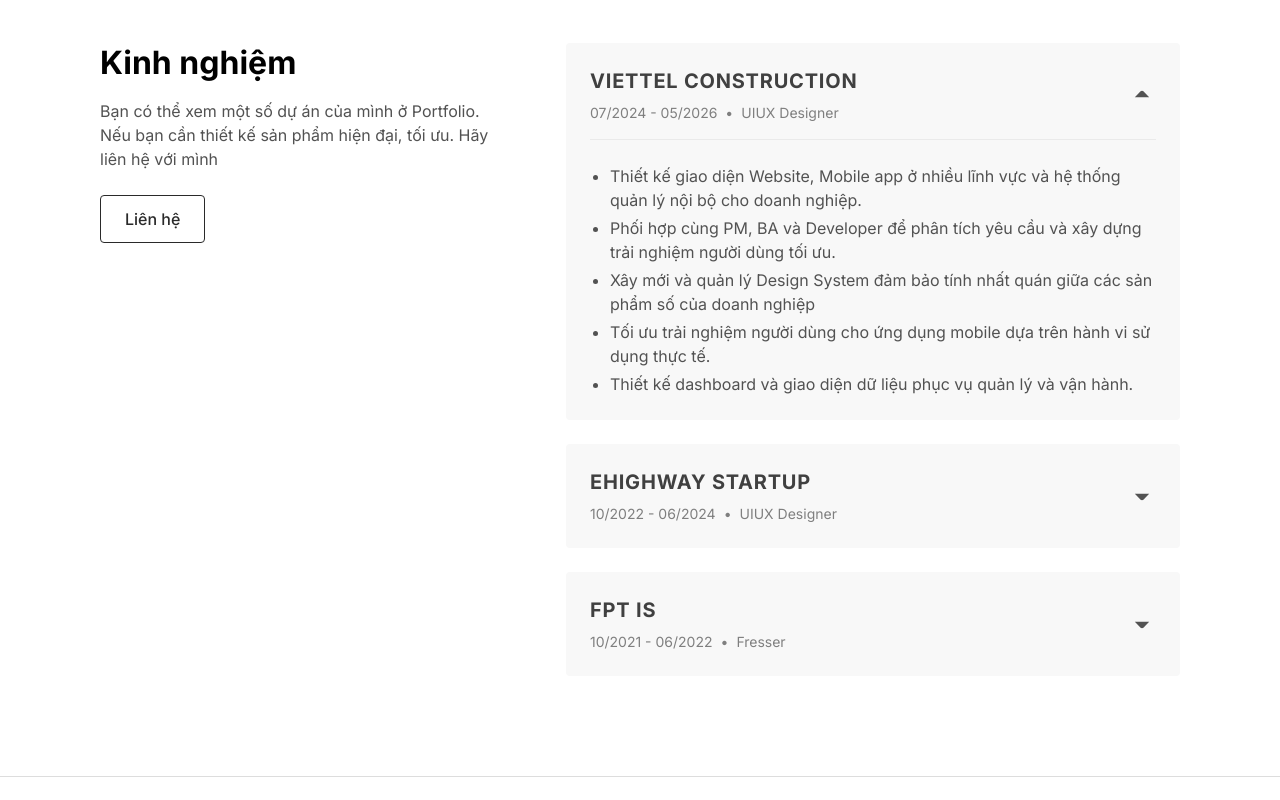
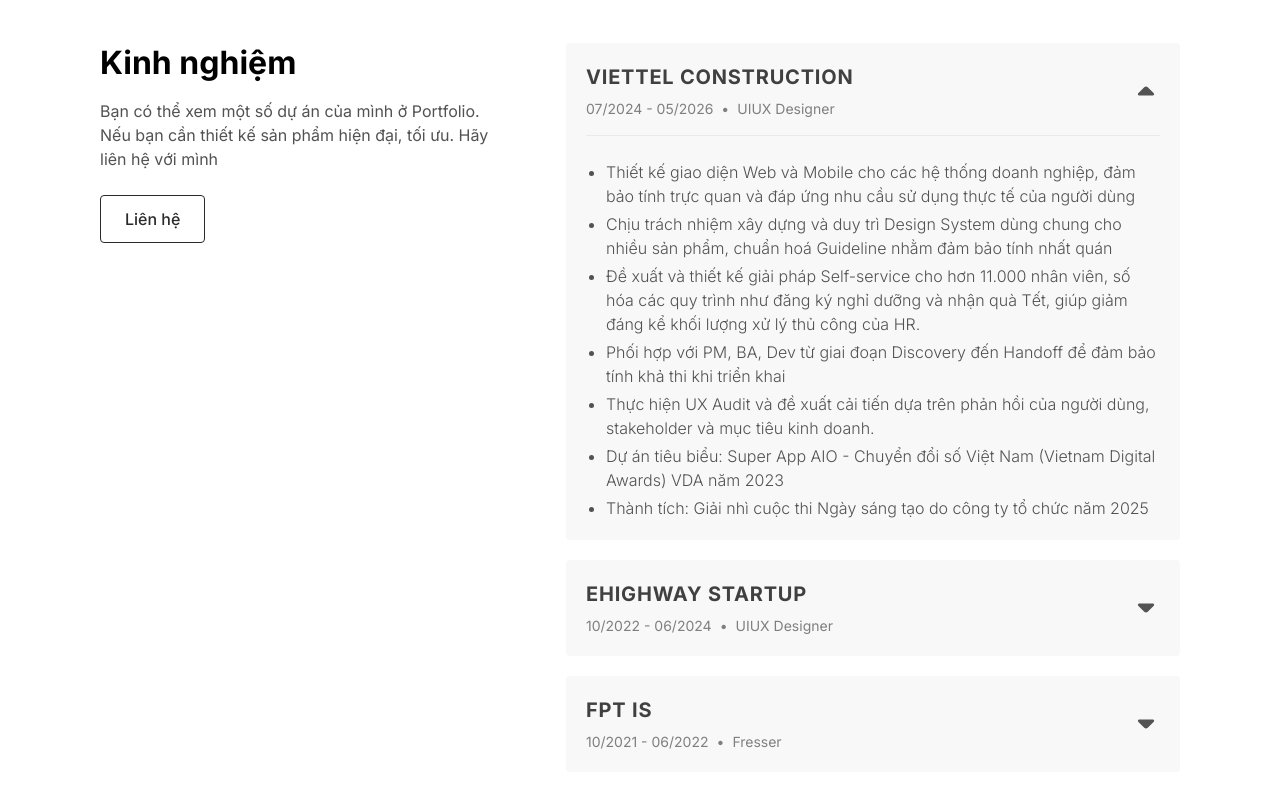
Before and after one commit to CXTNUCE98/huyportfolio, a Nuxt app: page /about in a window 1280 px wide. Shown: the part 880-1680 px from the top of the page. Built offline with nearby package versions, Linux system fonts and the light colour scheme.

Commit message:
update homepage

```diff
--- a/src/pages/about.vue
+++ b/src/pages/about.vue
@@ -22,11 +22,13 @@
     period: "07/2024 - 05/2026",
     role: "UIUX Designer",
     description: [
-      "Thiết kế giao diện Website, Mobile app ở nhiều lĩnh vực và hệ thống quản lý nội bộ cho doanh nghiệp.",
-      "Phối hợp cùng PM, BA và Developer để phân tích yêu cầu và xây dựng trải nghiệm người dùng tối ưu.",
-      "Xây mới và quản lý Design System đảm bảo tính nhất quán giữa các sản phẩm số của doanh nghiệp",
-      "Tối ưu trải nghiệm người dùng cho ứng dụng mobile dựa trên hành vi sử dụng thực tế.",
-      "Thiết kế dashboard và giao diện dữ liệu phục vụ quản lý và vận hành.",
+      "Thiết kế giao diện Web và Mobile cho các hệ thống doanh nghiệp, đảm bảo tính trực quan và đáp ứng nhu cầu sử dụng thực tế của người dùng",
+      "Chịu trách nhiệm xây dựng và duy trì Design System dùng chung cho nhiều sản phẩm, chuẩn hoá Guideline nhằm đảm bảo tính nhất quán",
+      "Đề xuất và thiết kế giải pháp Self-service cho hơn 11.000 nhân viên, số hóa các quy trình như đăng ký nghỉ dưỡng và nhận quà Tết, giúp giảm đáng kể khối lượng xử lý thủ công của HR.",
+      "Phối hợp với PM, BA, Dev từ giai đoạn Discovery đến Handoff để đảm bảo tính khả thi khi triển khai",
+      "Thực hiện UX Audit và đề xuất cải tiến dựa trên phản hồi của người dùng, stakeholder và mục tiêu kinh doanh.",
+      "Dự án tiêu biểu: Super App AIO - Chuyển đổi số Việt Nam (Vietnam Digital Awards) VDA năm 2023",
+      "Thành tích: Giải nhì cuộc thi Ngày sáng tạo do công ty tổ chức năm 2025",
     ],
   },
   {
@@ -34,9 +36,10 @@
     period: "10/2022 - 06/2024",
     role: "UIUX Designer",
     description: [
-      "Tham gia phát triển sản phẩm thương mại điện tử cho thị trường quốc tế trong môi trường startup.",
-      "Thiết kế trải nghiệm mua sắm và tối ưu luồng thanh toán nhằm cải thiện trải nghiệm người dùng.",
-      "Cải tiến giao diện dựa trên phản hồi người dùng và yêu cầu kinh doanh.",
+      "Thiết kế trải nghiệm người dùng cho nền tảng thương mại điện tử phục vụ thị trường quốc tế, tập trung vào luồng mua hàng và quản lý đơn hàng.",
+      "Xây dựng Wireframe, Hi-fi UI và Interactive Prototype bằng Figma, đảm bảo cân bằng giữa nhu cầu kinh doanh và trải nghiệm người dùng.",
+      "Tối ưu các luồng quan trọng như thanh toán và chuyển đổi nhằm giảm ma sát trong hành trình sử dụng sản phẩm.",
+      "Phân tích phản hồi người dùng và dữ liệu sử dụng để tối ưu các luồng quan trọng như thanh toán, quản lý đơn hàng và chuyển đổi.",
     ],
   },
   {
@@ -44,9 +47,10 @@
     period: "10/2021 - 06/2022",
     role: "Fresser",
     description: [
-      "Tiếp cận và xây dựng Design System trong quá trình phát triển sản phẩm ",
-      "Hỗ trợ thiết kế wireframe, mockup và prototype bằng Figma.",
-      "Được tham gia nhiều dự án có quy mô lớn như Vnpost, Spro, ...",
+      "Tham gia thiết kế Wireframe, Mockup và Prototype cho các dự án chuyển đổi số sử dụng Figma.",
+      "Hỗ trợ xây dựng và áp dụng Design System nhằm đảm bảo tính nhất quán trong thiết kế và tối ưu quy trình làm việc.",
+      "Tham gia các dự án quy mô lớn như VNPost và SPRO, tích lũy kinh nghiệm thiết kế cho hệ thống nghiệp vụ và sản phẩm doanh nghiệp.",
+      "Học hỏi và áp dụng các nguyên tắc về UX, Information Architecture và Responsive Design trong quá trình phát triển sản phẩm.",
     ],
   },
 ];
@@ -180,9 +184,9 @@
         </div>
 
         <!-- Right - Experience Items -->
-        <div class="flex flex-col gap-4 lg:gap-6 flex-1">
+        <div class="flex flex-col gap-4 lg:gap-5 flex-1">
           <div v-for="(exp, index) in experiences" :key="index"
-            class="bg-[#F8F8F8] rounded-[4px] p-4 lg:p-6 cursor-pointer scroll-reveal"
+            class="bg-[#F8F8F8] rounded-[4px] p-4 lg:p-5 cursor-pointer scroll-reveal"
             :style="{ transitionDelay: `${index * 100}ms` }" @click="toggleExperience(index)">
             <div class="flex items-center justify-between gap-4" :class="expandedExperience === index
               ? 'pb-4 border-b border-[#EAEAEA]'
@@ -201,12 +205,16 @@
               <svg width="28" height="28" viewBox="0 0 28 28" fill="none" xmlns="http://www.w3.org/2000/svg"
                 class="shrink-0 transition-transform duration-300 hidden lg:block"
                 :class="expandedExperience !== index ? 'rotate-180' : ''">
-                <path d="M6.81 16.13L12.6 10.34C13.37 9.57 14.63 9.57 15.4 10.34L21.19 16.13" fill="#535353" />
+                <path
+                  d="M21.7935 16.31L18.0485 12.565L15.7618 10.2667C14.7935 9.29832 13.2185 9.29832 12.2502 10.2667L6.20683 16.31C5.4135 17.1033 5.98516 18.4567 7.0935 18.4567H13.6385H20.9068C22.0268 18.4567 22.5868 17.1033 21.7935 16.31Z"
+                  fill="#535353" />
               </svg>
               <svg width="24" height="24" viewBox="0 0 24 24" fill="none" xmlns="http://www.w3.org/2000/svg"
                 class="shrink-0 transition-transform duration-300 lg:hidden"
-                :class="expandedExperience === index ? 'rotate-180' : ''">
-                <path d="M5.84 13.82L10.8 8.86C11.46 8.2 12.54 8.2 13.2 8.86L18.16 13.82" fill="#535353" />
+                :class="expandedExperience !== index ? 'rotate-180' : ''">
+                <path
+                  d="M18.6801 13.98L15.4701 10.77L13.5101 8.80999C12.6801 7.97999 11.3301 7.97999 10.5001 8.80999L5.32014 13.98C4.64014 14.66 5.13014 15.82 6.08014 15.82H11.6901H17.9201C18.8801 15.82 19.3601 14.66 18.6801 13.98Z"
+                  fill="#535353" />
               </svg>
             </div>
 
@@ -217,7 +225,7 @@
                 : 'grid-rows-[0fr]'
                 ">
               <div class="overflow-hidden">
-                <ul class="pt-6 text-base leading-[1.5] text-[#525252] list-disc pl-5 space-y-1">
+                <ul class="pt-6 text-base leading-[1.5] font-light text-[#525252] list-disc pl-5 space-y-1">
                   <li v-for="(line, i) in exp.description" :key="i">
                     {{ line }}
                   </li>
--- a/src/pages/index.vue
+++ b/src/pages/index.vue
@@ -322,12 +322,16 @@
 
           <!-- Description -->
           <div class="pt-[17px]">
-            <p class="text-base lg:text-lg leading-[1.5] lg:leading-[1.56] text-[#525252]">
-              Với hơn <strong>4 năm kinh nghiệm</strong> trong lĩnh vực thiết kế trải nghiệm người dùng. Theo đuổi phong
-              cách <strong>tối giản, hiện đại</strong> và ưu tiên trải nghiệm người dùng thực tế. Thành thạo công cụ
-              <strong>Figma</strong> và <strong>Design System</strong>, có kiến
-              thức cơ bản về <strong>HTML/CSS</strong>, khả năng <strong>phối hợp tốt với BA, Developer</strong> và tinh
-              thần <strong>trách nhiệm cao</strong> trong công việc. Luôn <strong>cập nhật xu hướng, ứng dụng
+            <p class="text-base lg:text-xl leading-[1.6] lg:leading-[1.8] font-light text-[#525252]">
+              Với hơn <strong class="font-600">4 năm kinh nghiệm</strong> trong lĩnh vực thiết kế trải nghiệm người
+              dùng. Theo đuổi phong
+              cách <strong class="font-600">tối giản, hiện đại</strong> và ưu tiên trải nghiệm người dùng thực tế. Thành
+              thạo công cụ
+              <strong class="font-600">Figma</strong> và <strong class="font-600">Design System</strong>, có kiến
+              thức cơ bản về <strong class="font-600">HTML/CSS</strong>, khả năng <strong class="font-600">phối hợp tốt
+                với BA, Developer</strong> và tinh
+              thần <strong class="font-600">trách nhiệm cao</strong> trong công việc. Luôn <strong class="font-600">cập
+                nhật xu hướng, ứng dụng
                 AI</strong> vào work flow
               mới nhằm tạo ra các sản phẩm trực quan và chất
               lượng.
```
